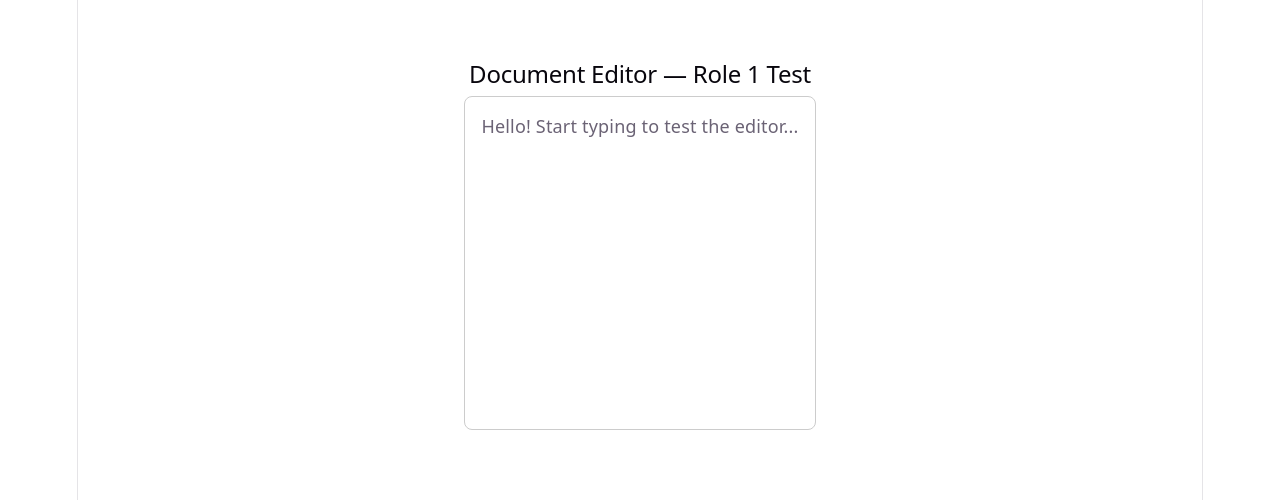
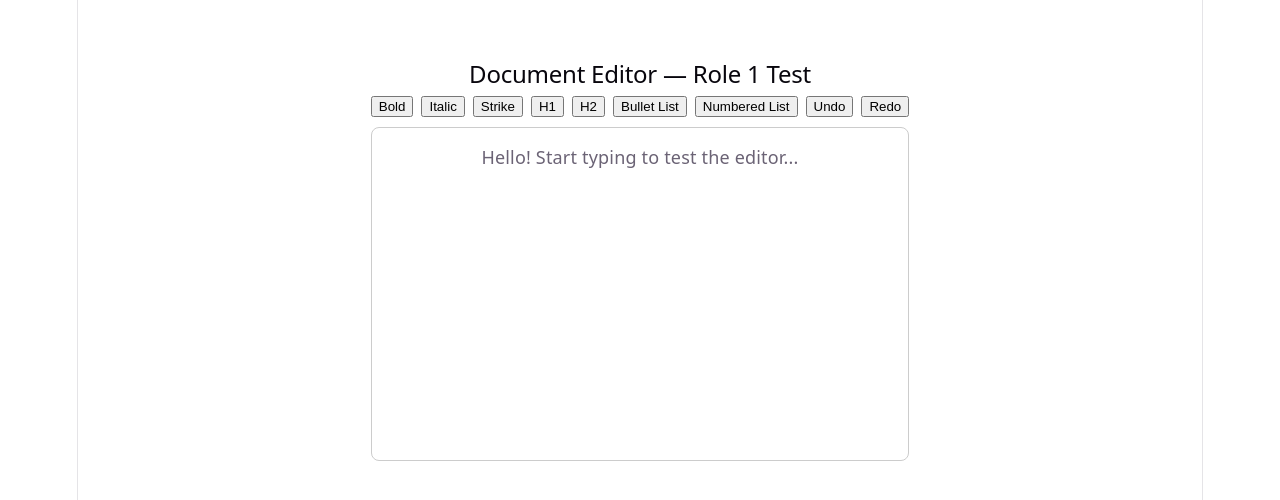
Before and after one commit to adityarawat2207-debug/bit-n-bulid., a React (Vite) app in the folder frontend/: page / in a window 1280 px wide. Shown: the top 500 px of the page. Built offline with nearby package versions, Linux system fonts and the light colour scheme.

Commit message:
Add formatting toolbar (bold, italic, headings, lists, undo/redo)

```diff
--- a/frontend/src/App.tsx
+++ b/frontend/src/App.tsx
@@ -1,5 +1,6 @@
 import { useEditor, EditorContent } from "@tiptap/react";
 import StarterKit from "@tiptap/starter-kit";
+import Toolbar from "./Toolbar";
 import "./App.css";
 
 function App() {
@@ -11,6 +12,7 @@ function App() {
   return (
     <div style={{ maxWidth: "700px", margin: "40px auto", padding: "20px" }}>
       <h2>Document Editor — Role 1 Test</h2>
+      <Toolbar editor={editor} />
       <div
         style={{
           border: "1px solid #ccc",
--- /dev/null
+++ b/frontend/src/Toolbar.tsx
@@ -0,0 +1,54 @@
+import { Editor } from "@tiptap/react";
+
+interface ToolbarProps {
+  editor: Editor | null;
+}
+
+export default function Toolbar({ editor }: ToolbarProps) {
+  if (!editor) return null;
+
+  return (
+    <div
+      style={{
+        display: "flex",
+        gap: "8px",
+        marginBottom: "10px",
+        flexWrap: "wrap",
+      }}
+    >
+      <button
+        onClick={() => editor.chain().focus().toggleBold().run()}
+        style={{ fontWeight: editor.isActive("bold") ? "bold" : "normal" }}
+      >
+        Bold
+      </button>
+      <button
+        onClick={() => editor.chain().focus().toggleItalic().run()}
+        style={{ fontStyle: editor.isActive("italic") ? "italic" : "normal" }}
+      >
+        Italic
+      </button>
+      <button onClick={() => editor.chain().focus().toggleStrike().run()}>
+        Strike
+      </button>
+      <button
+        onClick={() => editor.chain().focus().toggleHeading({ level: 1 }).run()}
+      >
+        H1
+      </button>
+      <button
+        onClick={() => editor.chain().focus().toggleHeading({ level: 2 }).run()}
+      >
+        H2
+      </button>
+      <button onClick={() => editor.chain().focus().toggleBulletList().run()}>
+        Bullet List
+      </button>
+      <button onClick={() => editor.chain().focus().toggleOrderedList().run()}>
+        Numbered List
+      </button>
+      <button onClick={() => editor.chain().focus().undo().run()}>Undo</button>
+      <button onClick={() => editor.chain().focus().redo().run()}>Redo</button>
+    </div>
+  );
+}
```
